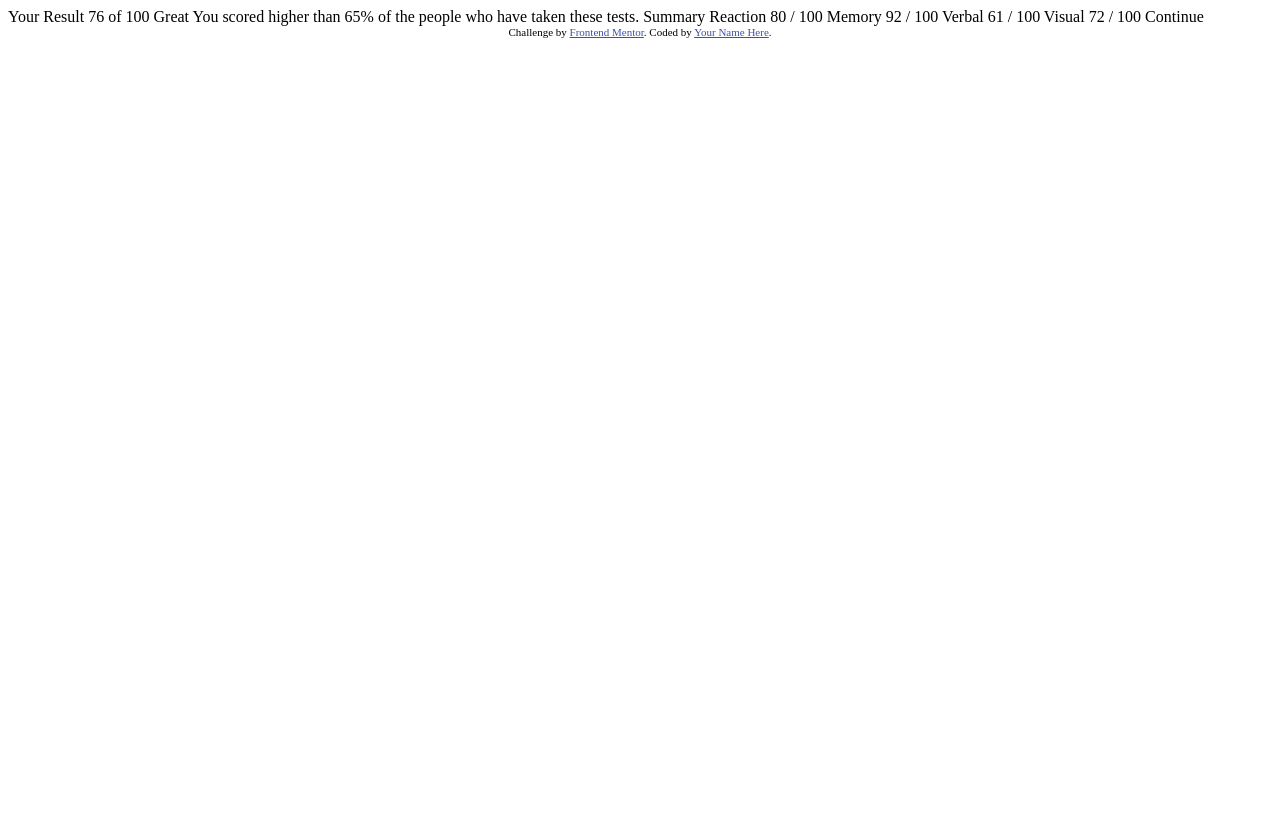
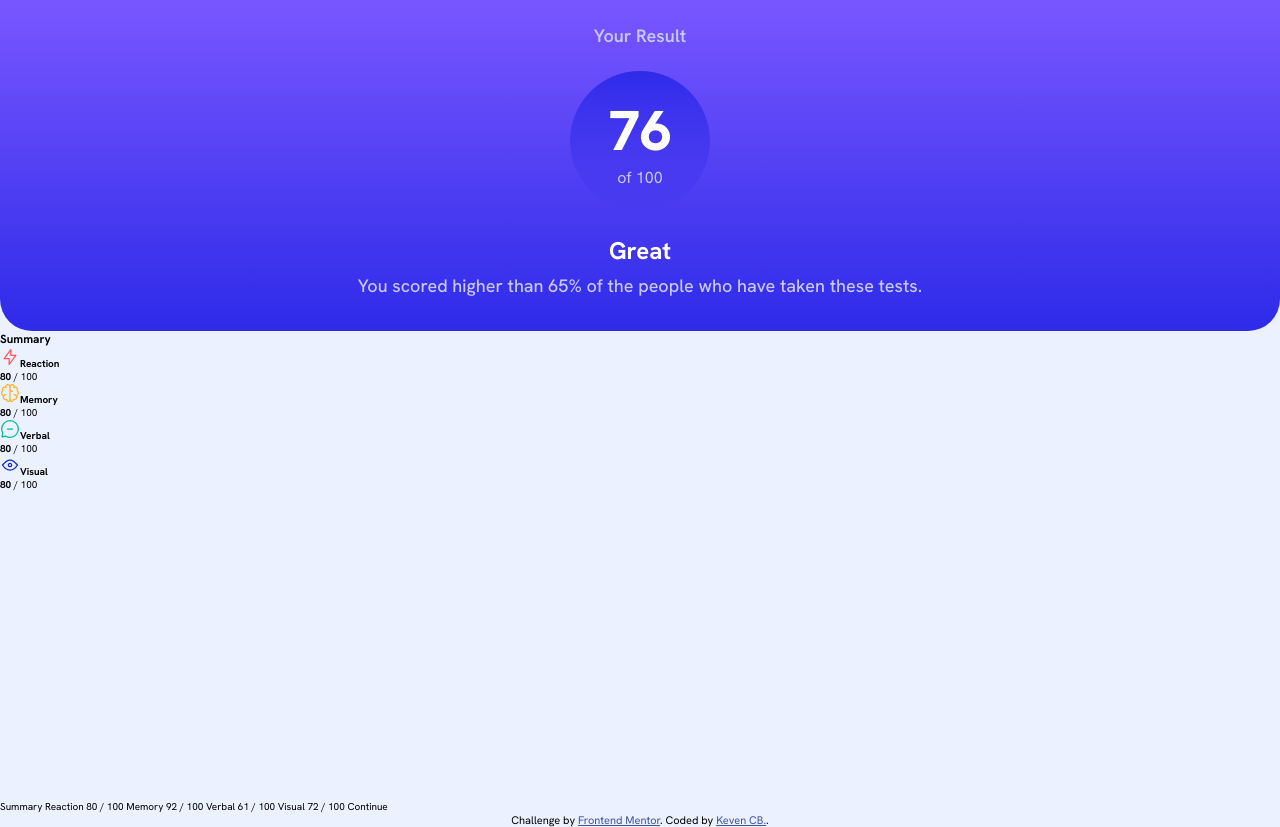
Before and after one commit to kevencb/results-summary-component, a plain HTML site: page index.html in a window 1280 px wide. Before the commit the page ends 800 px from the top, so only its background shows below. Drawn offline with Linux system fonts and the light colour scheme.

Commit message:
Header Score

```diff
--- a/index.html
+++ b/index.html
@@ -2,27 +2,47 @@
 <html lang="en">
 <head>
   <meta charset="UTF-8">
-  <meta name="viewport" content="width=device-width, initial-scale=1.0"> <!-- displays site properly based on user's device -->
-
+  <meta name="viewport" content="width=device-width, initial-scale=1.0">
   <link rel="icon" type="image/png" sizes="32x32" href="./assets/images/favicon-32x32.png">
-
   <title>Frontend Mentor | Results summary component</title>
-
-  <!-- Feel free to remove these styles or customise in your own stylesheet 👍 -->
-  <style>
-    .attribution { font-size: 11px; text-align: center; }
-    .attribution a { color: hsl(228, 45%, 44%); }
-  </style>
+  <link rel="stylesheet" href="./css/main.css">
 </head>
 <body>
 
-  Your Result
-  76
-  of 100
-
-  Great
-  You scored higher than 65% of the people who have taken these tests.
-
+  <main>
+    <article class="card">
+      <section class="card__score">
+        <span class="pre-title">
+          Your Result
+        </span>
+        <div class="score">
+          <h1>76</h1>
+          <span>of 100</span>
+        </div>
+        <h2>Great</h2>
+        <p>You scored higher than 65% of the people who have taken these tests.</p>
+      </section>
+      <section class="card__summary">
+        <h3>Summary</h3>
+        <div class="item">
+          <h4><img src="./assets/images/icon-reaction.svg" alt="Reaction icon">Reaction</h4>
+          <p><strong>80 </strong>/ 100</p>
+        </div>
+        <div class="item">
+          <h4><img src="./assets/images/icon-memory.svg" alt="Memory icon">Memory</h4>
+          <p><strong>80 </strong>/ 100</p>
+        </div>
+        <div class="item">
+          <h4><img src="./assets/images/icon-verbal.svg" alt="Verbal icon">Verbal</h4>
+          <p><strong>80 </strong>/ 100</p>
+        </div>
+        <div class="item">
+          <h4><img src="./assets/images/icon-visual.svg" alt="Visual icon">Visual</h4>
+          <p><strong>80 </strong>/ 100</p>
+        </div>
+      </section>
+    </article>
+  </main>
   Summary
 
   Reaction
@@ -39,9 +59,9 @@
 
   Continue
 
-  <div class="attribution">
-    Challenge by <a href="https://www.frontendmentor.io?ref=challenge" target="_blank">Frontend Mentor</a>.
-    Coded by <a href="#">Your Name Here</a>.
-  </div>
+  <footer class="attribution">
+    Challenge by <a href="https://www.frontendmentor.io?ref=challenge" target="_blank" aria-label="Go to Frontend Mentor">Frontend Mentor</a>.
+    Coded by <a href="https://github.com/kevencb" target="_blank" aria-label="Follow me on Github">Keven CB.</a>.
+  </footer>
 </body>
 </html>
--- /dev/null
+++ b/sass/base.scss
@@ -0,0 +1,60 @@
+@import url('https://fonts.googleapis.com/css2?family=Hanken+Grotesk:ital,wght@0,100..900;1,100..900&display=swap');
+
+/* Variables */
+$lightRed: hsl(0, 100%, 67%);
+$orangeyYellow: hsl(39, 100%, 56%);
+$greenTeal: hsl(166, 100%, 37%);
+$cobaltBlue: hsl(234, 85%, 45%);
+
+/* Gradiants */
+$lightSlateBlue: hsl(252, 100%, 67%);
+$lightRoyalBlue: hsl(241, 81%, 54%);
+$violetBlue: hsla(256, 72%, 46%, 1);
+$persianBlue: hsla(241, 72%, 46%, 0);
+
+$gradient_01: linear-gradient($lightSlateBlue, $lightRoyalBlue);
+$gradient_02: linear-gradient($lightRoyalBlue, transparent);
+
+/* Neutral */
+$white: hsl(0, 0%, 100%);
+$paleBlue: hsl(221, 100%, 96%);
+$labelightLavender: hsl(241, 100%, 89%);
+$darkGrayBlue: hsl(224, 30%, 27%);
+
+@mixin gradient_02{
+    background-image: linear-gradient(#4D21C9, #4D21C9);
+    height: 100%;
+    background-size: cover;
+    background-repeat: no-repeat;
+}
+
+@mixin text($size: 1.6rem, $color: $white){
+    font-size: $size;
+    color: $color;
+}
+
+@mixin h1{
+    @include text(5.6rem, $white);
+    font-weight: 800;
+}
+
+@mixin h2{
+    @include text(2.4rem, $white);
+    font-weight: 700;
+}
+
+@mixin h3{
+    @include text(1.8rem, $labelightLavender);
+    font-weight: 600;
+}
+
+@mixin h4($color: $lightRed ){
+    @include text;
+    color: $color;
+}
+
+@mixin item($background: $lightRed){
+    width: 100%;
+    background-color: $background;
+    padding: 1.7rem 1.6rem 1.8rem;
+}
--- a/sass/main.scss
+++ b/sass/main.scss
@@ -0,0 +1,64 @@
+@import "base";
+
+*{
+    padding: 0;
+    margin: 0;
+    box-sizing: 0;
+}
+
+html{
+    font-size: 10px;
+}
+
+body{
+    background-color: $paleBlue;
+    font-family: 'Hanken Grotesk';
+}
+
+main{
+    width: 100%;
+    height: 100vh;
+    .card{
+        &__score{
+            background-image: $gradient_01;
+            padding: 2.4rem 5.8rem 3.4rem;
+            text-align: center;
+            color: $labelightLavender;
+            border-radius: 0 0 3.2rem 3.2rem;
+            .pre-title{
+                @include h3;
+            }
+            .score{
+                width: 140px;
+                height: 140px;
+                border-radius: 100rem;
+                margin: 2.4rem auto;
+                display: flex;
+                flex-direction: column;
+                align-items: center;
+                justify-content: center;
+                background-image: $gradient_02;
+                h1{
+                    @include h1;
+                }
+                span{
+                    @include text($color: $labelightLavender);
+                }
+            }
+            h2{
+                @include h2;
+                margin-bottom: .8rem;
+            }
+            p{
+                @include text($size: 1.8rem, $color: $labelightLavender);
+                font-weight: 500;
+            }
+        }
+    }
+}
+
+
+
+
+.attribution { font-size: 11px; text-align: center; }
+.attribution a { color: hsl(228, 45%, 44%); }
```
Also changed, not shown: css/base.css (added), css/main.css (added), 2 other files.
